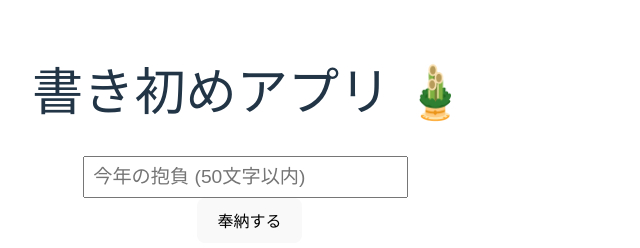
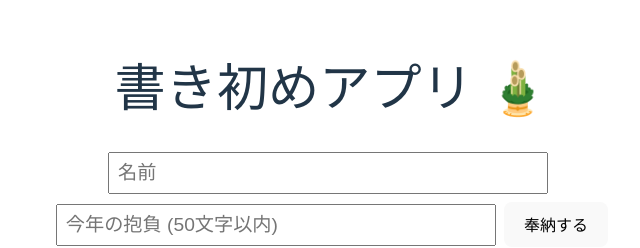
Before and after one commit to GoldenPoisonedApple/puranemone.com, a React app in the folder frontend/: page / in a window 1280 px wide. Shown: the part 229-477 px from the top of the page, without its empty margins (0-640 px from the left). Built offline with nearby package versions, Linux system fonts and the light colour scheme; no server answers; the HTML template or start-up script is replaced by a standard one.

Commit message:
#3 fix user_nameが出るように反映

```diff
--- a/frontend/src/App.tsx
+++ b/frontend/src/App.tsx
@@ -44,6 +44,16 @@ function App() {
 				<form onSubmit={handleSubmit(onSubmit)}>
 					<input
 						type="text"
+						placeholder="名前"
+						{...register('user_name', {
+							required: '名前を入力してください',
+							maxLength: { value: 20, message: '20文字以内で入力してください' }
+						})}
+						className="input-text"
+						style={{ marginBottom: '0.5rem' }}
+					/>
+					<input
+						type="text"
 						placeholder="今年の抱負 (50文字以内)"
 						{...register('content', {
 							required: '入力してください',
@@ -55,6 +65,7 @@ function App() {
 						{mutation.isPending ? '奉納中...' : '奉納する'}
 					</button>
 				</form>
+				{errors.user_name && <p className="error">{errors.user_name.message}</p>}
 				{errors.content && <p className="error">{errors.content.message}</p>}
 			</section>
 
@@ -69,6 +80,7 @@ function App() {
 							{/* ID情報などを意識せず、純粋に内容だけを表示 */}
 							<div className="card-content">{item.content}</div>
 							<div className="card-footer">
+								<span className="user-name">{item.user_name}</span>
 								<small>{new Date(item.updated_at).toLocaleString()}</small>
 							</div>
 						</div>
--- a/frontend/src/lib/api.ts
+++ b/frontend/src/lib/api.ts
@@ -1,12 +1,14 @@
 // 型定義 (API仕様書準拠)
 export interface Calligraphy {
 	user_id: string;
+	user_name: string;
 	content: string;
 	created_at: string;
 	updated_at: string;
 }
 
 export interface CreateCalligraphyRequest {
+	user_name: string;
 	content: string;
 }
 
```
Also changed, not shown: 1 other file (tests, documents, lock files or other folders).
